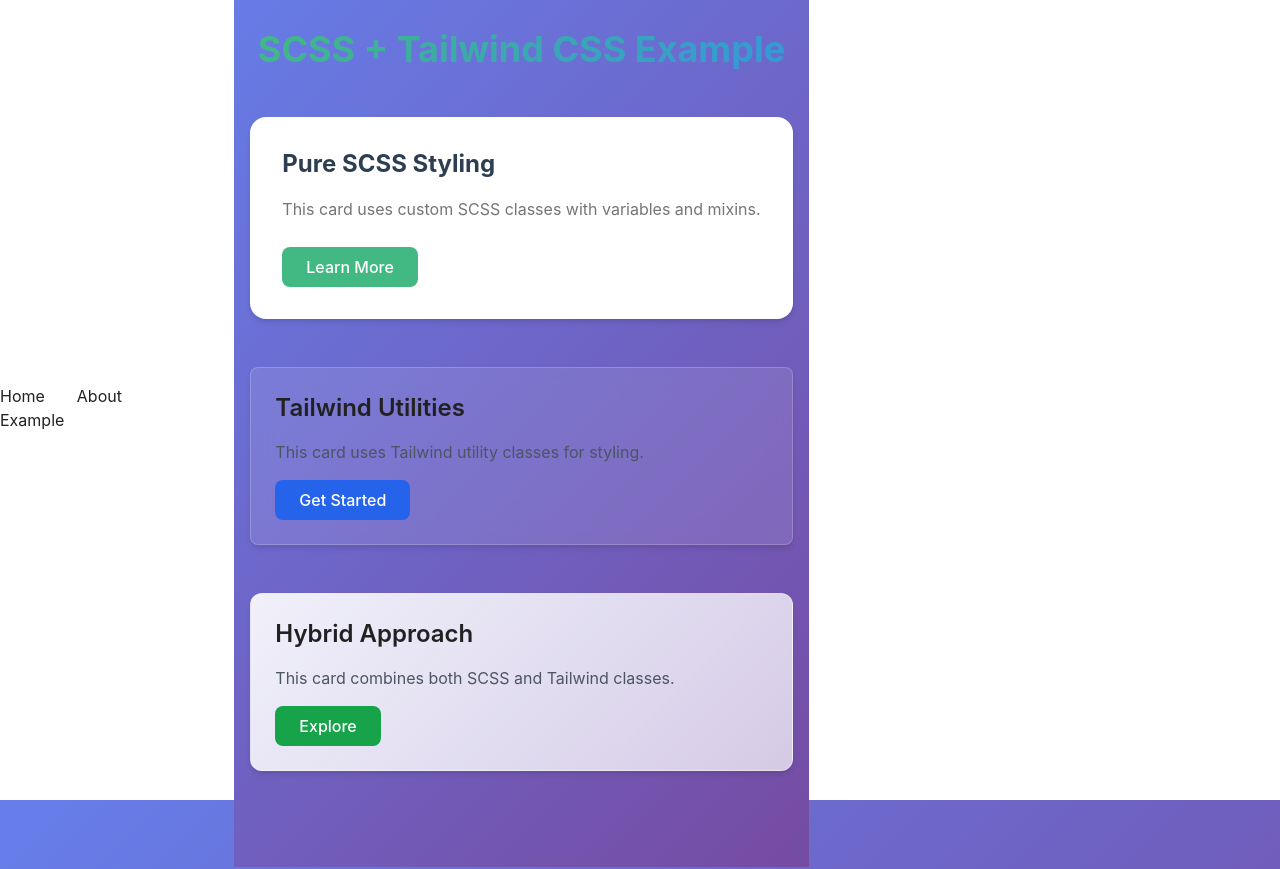
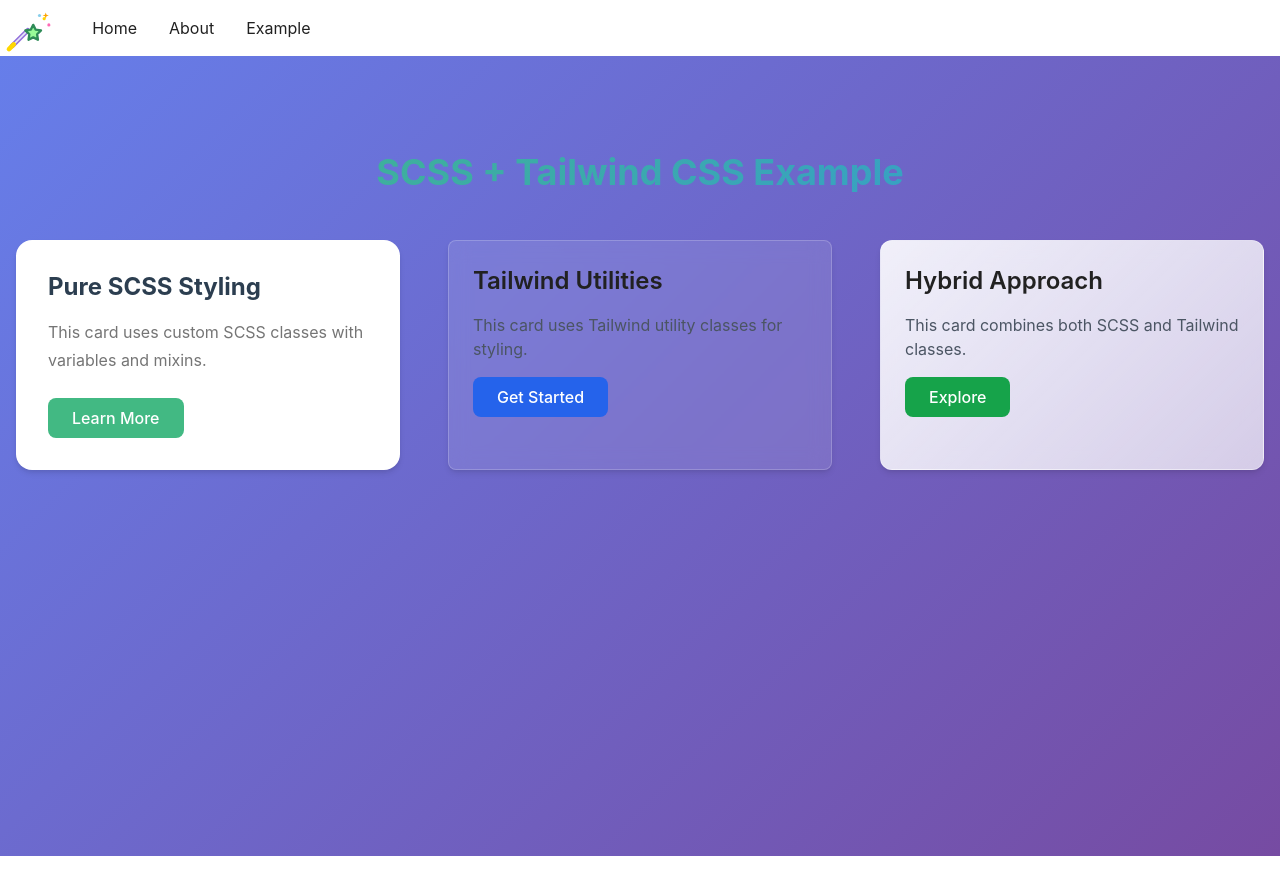
Before and after one commit to franklee809/web-app, a Vue app in the folder apps/default/: page / in a window 1280 px wide. Shown: the top 869 px of the page. Built offline with nearby package versions, Linux system fonts and the light colour scheme.

Commit message:
refactor: css to scss

```diff
--- a/apps/default/src/App.vue
+++ b/apps/default/src/App.vue
@@ -1,84 +1,83 @@
 <script setup lang="ts">
 import { RouterLink, RouterView } from 'vue-router'
-import ExampleComponent from './components/ExampleComponent.vue'
+import MagicWand from './components/icons/MagicWand.vue'
 </script>
 
 <template>
   <header>
 
     <div class="wrapper">
+      <MagicWand class="logo" />
       <nav>
+
         <RouterLink to="/">Home</RouterLink>
         <RouterLink to="/about">About</RouterLink>
         <RouterLink to="/example">Example</RouterLink>
       </nav>
     </div>
-    <ExampleComponent />
   </header>
 
   <RouterView />
 </template>
 
-<style scoped>
+<style scoped lang="scss">
 header {
   line-height: 1.5;
   max-height: 100vh;
+
+  @media (min-width: 1024px) {
+    display: flex;
+    place-items: center;
+    padding-right: calc(var(--section-gap) / 2);
+
+    .wrapper {
+      display: flex;
+      place-items: flex-start;
+      flex-wrap: nowrap;
+      width: 100%;
+      align-items: center;
+    }
+  }
 }
 
 .logo {
   display: block;
   margin: 0 auto 2rem;
+  flex-basis: 5vw;
+
+  @media (min-width: 1024px) {
+    margin: 0 2rem 0 0;
+  }
 }
 
 nav {
   width: 100%;
   font-size: 12px;
   text-align: center;
-  margin-top: 2rem;
-}
 
-nav a.router-link-exact-active {
-  color: var(--color-text);
-}
+  a {
+    display: inline-block;
+    padding: 0 1rem;
+    border-left: 1px solid var(--color-border);
 
-nav a.router-link-exact-active:hover {
-  background-color: transparent;
-}
+    &.router-link-exact-active {
+      color: var(--color-text);
 
-nav a {
-  display: inline-block;
-  padding: 0 1rem;
-  border-left: 1px solid var(--color-border);
-}
+      &:hover {
+        background-color: transparent;
+      }
+    }
 
-nav a:first-of-type {
-  border: 0;
-}
-
-@media (min-width: 1024px) {
-  header {
-    display: flex;
-    place-items: center;
-    padding-right: calc(var(--section-gap) / 2);
+    &:first-of-type {
+      border: 0;
+    }
   }
 
-  .logo {
-    margin: 0 2rem 0 0;
-  }
-
-  header .wrapper {
-    display: flex;
-    place-items: flex-start;
-    flex-wrap: wrap;
-  }
-
-  nav {
+  @media (min-width: 1024px) {
     text-align: left;
     margin-left: -1rem;
     font-size: 1rem;
-
     padding: 1rem 0;
-    margin-top: 1rem;
   }
 }
 </style>
```
